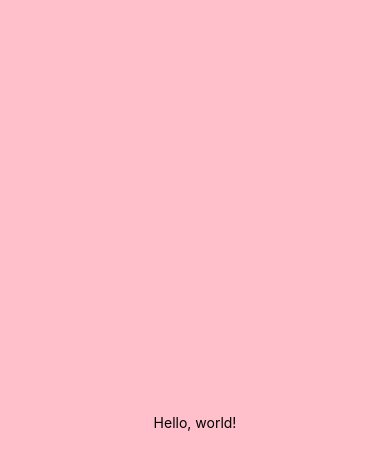
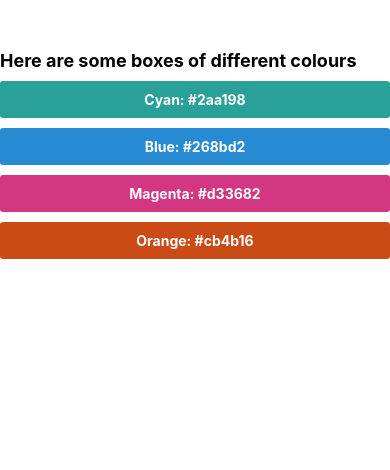
Before and after one commit to nickelead/feast, a React Native app: screen / in a window 390 px wide. Shown: the top 470 px of the page. Built offline with nearby package versions, Linux system fonts and the light colour scheme.

Commit message:
feat(app): Add colored boxes

```diff
--- a/App.js
+++ b/App.js
@@ -4,25 +4,57 @@
 const App = () => {
   return (
     <SafeAreaView style={styles.safeArea}>
-      <View style={[styles.container, styles.pink]}>
-        <Text>Hello, world!</Text>
+      <Text style={styles.heading}>
+        Here are some boxes of different colours
+      </Text>
+      <View style={[styles.container, styles.cyan]}>
+        <Text style={styles.text}>Cyan: #2aa198</Text>
+      </View>
+      <View style={[styles.container, styles.blue]}>
+        <Text style={styles.text}>Blue: #268bd2</Text>
+      </View>
+      <View style={[styles.container, styles.magenta]}>
+        <Text style={styles.text}>Magenta: #d33682</Text>
+      </View>
+      <View style={[styles.container, styles.orange]}>
+        <Text style={styles.text}>Orange: #cb4b16</Text>
       </View>
     </SafeAreaView>
   );
 };
 
 const styles = StyleSheet.create({
+  container: {
+    padding: 10,
+    borderRadius: 3,
+    justifyContent: 'center',
+    alignItems: 'center',
+    marginBottom: 10,
+  },
+  heading: {
+    fontSize: 18,
+    fontWeight: 'bold',
+    marginBottom: 10,
+  },
   safeArea: {
-    flex: 2,
+    paddingTop: 50,
+    paddingHorizontal: 10,
   },
-  pink: {
-    backgroundColor: 'pink',
+  text: {
+    fontWeight: 'bold',
+    color: 'white',
   },
-  container: {
-    backgroundColor: 'teal',
-    alignItems: 'center',
-    justifyContent: 'center',
-    flex: 1,
+  cyan: {
+    backgroundColor: '#2aa198',
+  },
+  blue: {
+    backgroundColor: '#268bd2',
+  },
+  magenta: {
+    backgroundColor: '#d33682',
+  },
+  orange: {
+    backgroundColor: '#cb4b16',
   },
 });
 
```
